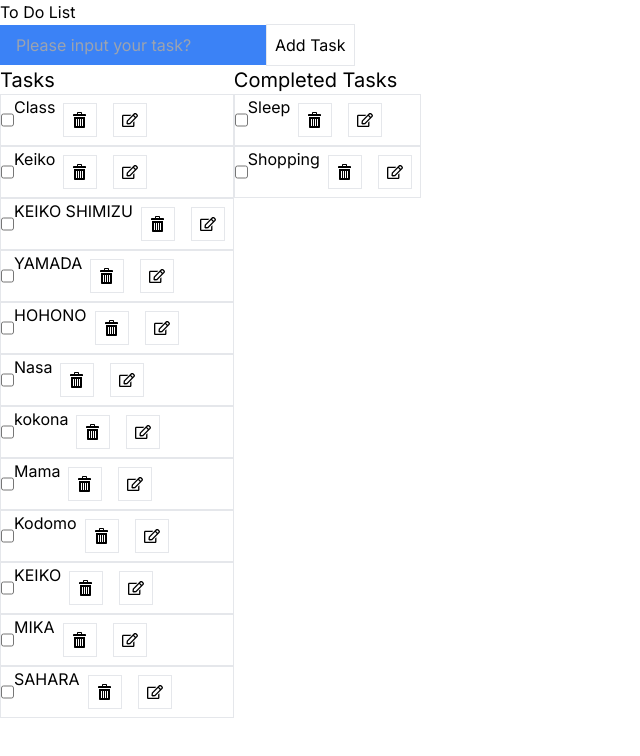
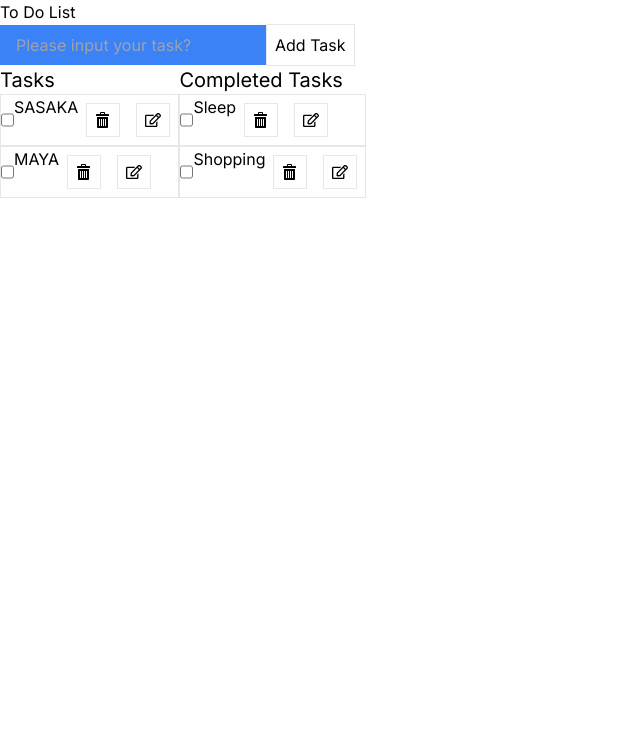
Before and after one commit to KeikoShimizu/Todolist-Next.js-Typescript-TENYHUB, a Next.js app: page / in a window 1280 px wide. Shown: the top 756 px of the page, without its empty margins (0-640 px from the left). Built offline with nearby package versions, Linux system fonts and the light colour scheme.

Commit message:
completed delete and add functions

```diff
--- a/package.json
+++ b/package.json
@@ -10,6 +10,8 @@
   },
   "dependencies": {
     "axios": "^1.5.1",
+    "cors": "^2.8.5",
+    "express": "^4.18.2",
     "next": "13.5.6",
     "react": "^18",
     "react-dom": "^18",
--- a/pages/api/task.ts
+++ b/pages/api/task.ts
@@ -1,17 +1,24 @@
 // import fs from 'fs-extra';
 import { promises as fs } from 'fs';
 import { NextApiRequest, NextApiResponse } from 'next';
+import cors from 'cors';
+import path from 'path';
+
+const corsMiddleware = cors();
 
 // eslint-disable-next-line import/no-anonymous-default-export
 export default async (req: NextApiRequest, res: NextApiResponse) => {
+  console.log(req.method, 'mesoddo')
+
     if (req.method === 'POST') {
+      console.log('POSTリクエストが到達しました');
         const { task } = req.body;
         try {
           const data = await fs.readFile('public/taskList.json', 'utf8');
           const taskList = JSON.parse(data);
 
           // Generate ID
-          const maxId = Math.max(...taskList.tasks.map(task => task.id));
+          const maxId = Math.max(...taskList.tasks.map((task: { id: any; }) => task.id));
           const newTask = { task: task, complete: false, id: maxId + 1}
 
           // Add new Task
@@ -26,22 +33,23 @@ export default async (req: NextApiRequest, res: NextApiResponse) => {
 
     } else if (req.method === 'DELETE') {
         console.log('DELETEリクエストが到達しました');
-        const taskId = req.query.id as string;
+        const TaskId = req.query.id as string;
         console.log('DELETEリクエストが到達しました');
         console.log('Type of req.query.id:', typeof req.query.id);
-        console.log(taskId)
+        console.log(TaskId)
         try {
             // Read file
-            const data = await fs.readFile('public/taskList.json', 'utf8');
+            const filePath = path.join(process.cwd(), 'public', 'taskList.json');
+            const data = await fs.readFile(filePath, 'utf8');
             const taskList = JSON.parse(data);
 
             // Find task & Delete
-            const taskIndex = taskList.tasks.findIndex((task: { id: number }) => task.id === parseInt(taskId, 10));
+            const taskIndex = taskList.tasks.findIndex((task: { id: number }) => task.id === parseInt(TaskId, 10));
 
             if (taskIndex !== -1) {
               taskList.tasks.splice(taskIndex, 1);
               // Write in JSON file
-              await fs.writeFile('public/taskList.json', JSON.stringify(taskList, null, 2));
+              await fs.writeFile(filePath, JSON.stringify(taskList, null, 2));
               res.status(200).json(taskList);
             } else {
               res.status(400).json({ error: 'Task not found!!!!!' });
--- a/public/taskList.json
+++ b/public/taskList.json
@@ -1,74 +1,24 @@
 {
   "tasks": [
     {
-      "task": "Class",
-      "complete": false,
-      "id": 1
-    },
-    {
       "task": "Sleep",
       "complete": true,
-      "id": 2
-    },
-    {
-      "task": "Keiko",
-      "complete": false,
-      "id": 3
+      "id": 1
     },
     {
       "task": "Shopping",
       "complete": true,
-      "id": 4
+      "id": 3
     },
     {
-      "task": "KEIKO SHIMIZU",
-      "complete": false,
-      "id": 5
-    },
-    {
-      "task": "YAMADA",
+      "task": "SASAKA",
       "complete": false,
       "id": 6
     },
     {
-      "task": "HOHONO",
+      "task": "MAYA",
       "complete": false,
       "id": 7
-    },
-    {
-      "task": "Nasa",
-      "complete": false,
-      "id": 8
-    },
-    {
-      "task": "kokona",
-      "complete": false,
-      "id": 9
-    },
-    {
-      "task": "Mama",
-      "complete": false,
-      "id": 10
-    },
-    {
-      "task": "Kodomo",
-      "complete": false,
-      "id": 11
-    },
-    {
-      "task": "KEIKO",
-      "complete": false,
-      "id": 12
-    },
-    {
-      "task": "MIKA",
-      "complete": false,
-      "id": 13
-    },
-    {
-      "task": "SAHARA",
-      "complete": false,
-      "id": 14
     }
   ]
 }
--- a/src/app/components/DeleteButton.tsx
+++ b/src/app/components/DeleteButton.tsx
@@ -1,4 +1,4 @@
-import axios from 'axios';
+"use client"
 import { ImBin } from 'react-icons/im';
 
 type TaskItem = {
@@ -6,28 +6,43 @@ type TaskItem = {
     complete: boolean;
     id: number;
 }
-
+type TaskObject = {
+  tasks: TaskItem[];
+}
 type DeleteButtonProps = {
     taskItem: TaskItem;
+    taskList: TaskObject;
+    setTaskList:(value:TaskObject) => void;
+    updateList:(method: string, thisId: number) => void;
 }
-const DeleteButton = ({taskItem}: DeleteButtonProps) => {
+const DeleteButton = ({ taskItem, taskList, setTaskList, updateList }: DeleteButtonProps) => {
 
-    const TaskId = taskItem.id;
+    const thisId = taskItem.id;
+    const method: string = "Delete";
 
-    const deleteTaskHandler = async (TaskId:number) => {
-      console.log(TaskId)
-      try {
-            console.log('や');
-
-            const res = await axios.delete(`http://localhost:3000/api/task/${TaskId}`);
-            console.log('ま');
-        } catch (error) {
-            console.error(' faild to delete this task!', error);
+    //DELETE TASK
+    const deleteTaskHandler = async (thisId:number) => {
+      await fetch(`/api/task?id=${thisId}`, {
+        method: 'DELETE',
+        headers: {
+          'Content-Type': 'application/json',
+        },
+      })
+      .then (response => {
+        if (response.status === 200) {
+          console.log('DELETE: successed!');
+          updateList(method, thisId);
+        } else {
+          console.error('DELETE: failed.');
         }
+      })
+      .catch(error => {
+        console.error('DELETE: error happen', error);
+      });
     }
 
   return (
-    <div onClick={() => deleteTaskHandler(TaskId)} className='p-2 m-2 border'>
+    <div onClick={() => deleteTaskHandler(thisId)} className='p-2 m-2 border'>
       <ImBin />
     </div>
   )
--- a/src/app/components/EditButton.tsx
+++ b/src/app/components/EditButton.tsx
@@ -1,5 +1,6 @@
 import axios from 'axios';
 import { FaRegEdit } from 'react-icons/fa';
+import EditCancelButton from './EditCancelButton';
 
 type TaskItem = {
     task : string;
@@ -13,36 +14,60 @@ type EditButtonProps = {
     setEditTaskOn:(value:boolean) => void;
     editedTask: string;
     setEditedTask:(value:string) => void;
+    updateList:(method: string, thisId: number) => void;
 }
-const EditButton = ({taskItem, editTaskOn, setEditTaskOn, editedTask, setEditedTask} :EditButtonProps) => {
-    // console.log('Editするもの',taskItem.task);
-  const editTaskHandler = async () => {
-    try {
-      const updatedTask = {...taskItem, task: editedTask }
-      const res = await axios.patch(`api/task/${taskItem.id}`, updatedTask);
-      setEditedTask(res.data);
-      // setTask('');
-    } catch (error) {
-      console.error('failed to edit task', error);
-    }
-  }
+const EditButton = ({taskItem, editTaskOn, setEditTaskOn, editedTask, setEditedTask, updateList} :EditButtonProps) => {
 
-  const editBtnClickHandler = () => {
-      if(editTaskOn === false){
+  const thisId = taskItem.id;
+  const method: string = "Edit";
+
+  // EDIT TASK
+  const editTaskHandler = async (thisId:number, editedTask: string) => {
+    await fetch(`/api/task?id=${thisId}`, {
+      method: 'PATCH',
+      headers: {
+        'Content-Type': 'application/json',
+      },
+    })
+    .then (response => {
+      if (response.status === 200) {
+        console.log('EDIT: successed!');
+        updateList(method, thisId);
+      } else {
+        console.error('EDIT: failed.');
+      }
+    })
+    .catch(error => {
+      console.error('EDIT: error happen', error);
+    });
+  };
+
+  //Open edit buttons / Open edit space
+  const editSpaceOpenHandler = (thisId: number) => {
+      if(editTaskOn === false) {
+        //1. 開ける
         setEditTaskOn(true);
-        console.log('EDIT してる');
-      } else {
-        // Patchさせる
-        editTaskHandler();
+        console.log('EDIT 始める');
+
+      } else if (editTaskOn === true ) {
+        // 3.Save
+        console.log('これだよ新しいの',editedTask);
+        // inputからuseStateを持ってくる
+        // storeしたものをFetchした元のものから新しいものにPatchする（PATCH）
+        editTaskHandler(thisId, editedTask);
         setEditTaskOn(false);
-        console.log('EDIT完了');
+        console.log('EDIT閉めるよ');
       }
     }
 
   return (
-    <div onClick={editBtnClickHandler} className='p-2 m-2 border'>
-      <FaRegEdit />
-      {editTaskOn ? <p>Complete to edit</p> : null}
+    <div>
+      <div onClick={editSpaceOpenHandler} className='flex flex-row p-2 m-2 border'>
+        <FaRegEdit />
+        { editTaskOn ? <p>Complete to edit</p> : null}
+      </div>
+
+      { editTaskOn ? <EditCancelButton taskItem={taskItem} setEditedTask={setEditedTask} setEditTaskOn={setEditTaskOn} /> : null}
     </div>
   )
 }
--- /dev/null
+++ b/src/app/components/EditCancelButton.tsx
@@ -0,0 +1,32 @@
+import React from 'react';
+import { FaRegHandPaper } from 'react-icons/fa';
+
+type TaskItem = {
+    task : string;
+    complete: boolean;
+    id: number;
+}
+type EditCancelButtonprops = {
+    taskItem: TaskItem;
+    setEditedTask:(value:string) => void;
+    setEditTaskOn:(value:boolean) => void;
+}
+
+const EditCancelButton = ({taskItem, setEditedTask, setEditTaskOn }: EditCancelButtonprops) => {
+
+    //Cancel edit / Close edit buttons / Close edit space
+    const cancelEditHandler = () => {
+        // 元の値に戻して閉める
+        setEditedTask(taskItem.task);
+        setEditTaskOn(false);
+    }
+
+  return (
+    <div onClick={cancelEditHandler} className='flex flex-row p-2 m-2 border'>
+          <FaRegHandPaper />
+          <p>Cancel</p>
+    </div>
+  )
+}
+
+export default EditCancelButton
--- a/src/app/components/List.tsx
+++ b/src/app/components/List.tsx
@@ -26,7 +26,7 @@ const List = ({ listName, taskList, setTaskList }: ListProps) => {
         const primaryTaskList: TaskObject = { tasks: []};
         setTaskList(primaryTaskList);
 
-        //Fetch tasks from taskList.json for display
+        //GET TASKS
         const fetchTasks = async () => {
           try {
             const res = await axios.get('/taskList.json');
@@ -50,14 +50,18 @@ const List = ({ listName, taskList, setTaskList }: ListProps) => {
         taskList.tasks.map((item: TaskItem , i: Key ) => {
           if(listName === "incomplete" && item.complete === false) {
             return  <ListCard  key={i}
+                              taskList={taskList}
                               taskItem={item}
                               completeTask={completeTask}
+                              setTaskList={setTaskList}
                               setCompleteTask={setCompleteTask}
                     />
           } else if (listName === "complete" && item.complete === true) {
-            return  <ListCard  key={i}
+            return  <ListCard key={i}
+                              taskList={taskList}
                               taskItem={item}
                               completeTask={completeTask}
+                              setTaskList={setTaskList}
                               setCompleteTask={setCompleteTask}
                     />
           }
--- a/src/app/components/ListCard.tsx
+++ b/src/app/components/ListCard.tsx
@@ -8,20 +8,36 @@ type TaskItem = {
     complete: boolean;
     id: number;
 }
+type TaskObject = {
+  tasks: TaskItem[];
+}
 type ListCardProps = {
     key: number;
     taskItem: TaskItem;
+    taskList: TaskObject;
     completeTask: boolean;
+    setTaskList:(value:TaskObject) => void;
     setCompleteTask:(value: boolean) => void;
 }
 
-const ListCard = ({ key, taskItem, completeTask, setCompleteTask }: ListCardProps) => {
+const ListCard = ({ key, taskItem, taskList, completeTask, setTaskList, setCompleteTask }: ListCardProps) => {
   const [editTaskOn, setEditTaskOn] = useState<boolean>(false);
   const [editedTask, setEditedTask] = useState<string>('');
 
   const handleEditChange = (e: { target: { value: string; }; }) => {
     setEditedTask(e.target.value);
   };
+
+  //Update List function (Delete & Edit)
+  const updateList = (method: string, thisId: number) => {
+    if(method == "Delete") {
+      const updatedData = taskList.tasks.filter(task => task.id !== thisId);
+      setTaskList({"tasks": updatedData});
+    } else if (method == "Edit") {
+      console.log('editだよ');
+      // Updateしたものを再fetch？TaskListの中身もUpdateする！
+    }
+  }
 
   const handleCheckBox = () => {
     console.log(completeTask)
@@ -32,6 +48,7 @@ const ListCard = ({ key, taskItem, completeTask, setCompleteTask }: ListCardProp
   return (
     <div key={key} className="border flex flex-row">
         <input type="checkbox" id="completeCheckBox" onClick={handleCheckBox}/>
+
         { !editTaskOn ?
           <p>{taskItem.task}</p>
         : <input  type="text"
@@ -40,12 +57,19 @@ const ListCard = ({ key, taskItem, completeTask, setCompleteTask }: ListCardProp
                   placeholder={taskItem.task}
                   className='border'/>
         }
-        <DeleteButton taskItem={taskItem} />
+
+        <DeleteButton taskItem={taskItem}
+                      taskList={taskList}
+                      setTaskList={setTaskList}
+                      updateList={updateList}
+        />
         <EditButton taskItem={taskItem}
                     editTaskOn={editTaskOn}
                     setEditTaskOn={setEditTaskOn}
                     editedTask={editedTask}
-                    setEditedTask={setEditedTask}/>
+                    setEditedTask={setEditedTask}
+                    updateList={updateList}
+        />
     </div>
   )
 }
```
Also changed, not shown: next.config.js (+17 -0 lines), 1 other file (tests, documents, lock files or other folders).
